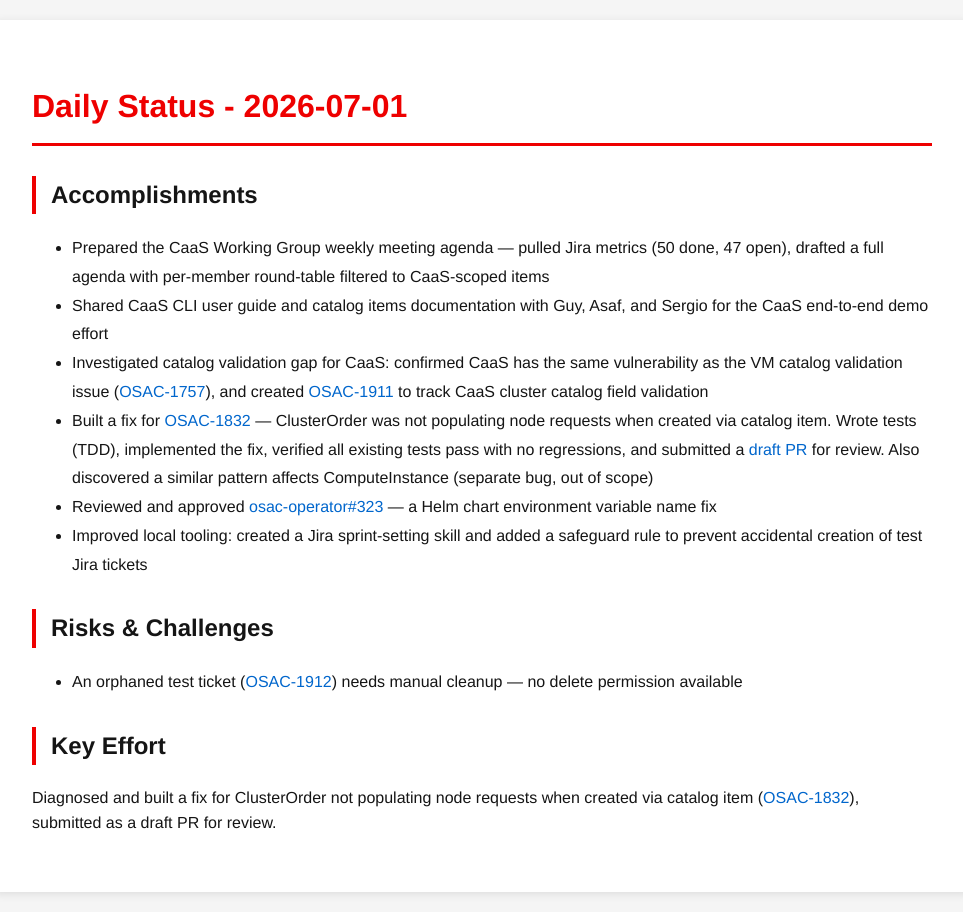
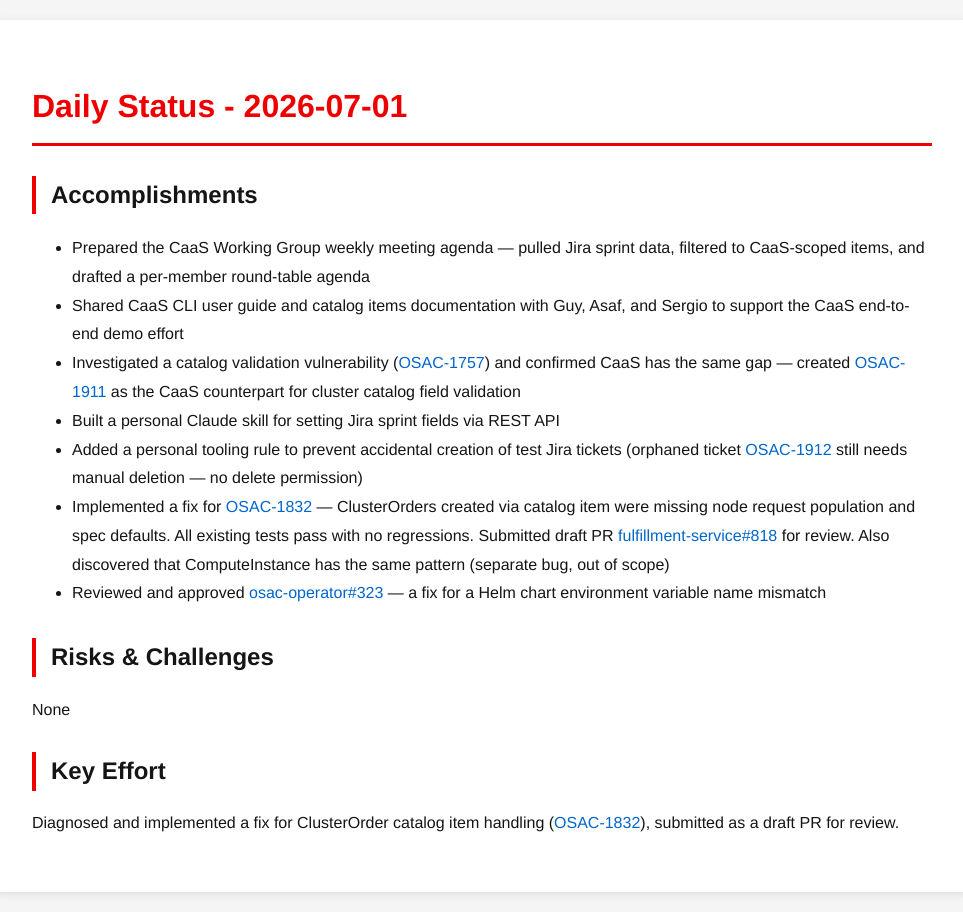
Before and after one commit to tzvatot/daily-status, a Jekyll site: the page built from 2026-07-01.md, in a window 1280 px wide. Shown: the whole page, without its empty margins (158-1121 px from the left). Built offline with Jekyll 4.4.1, drawn with Linux system fonts in a browser that asks for light colours.

Commit message:
Daily status update - 2026-07-01

```diff
--- a/2026-07-01.md
+++ b/2026-07-01.md
@@ -7,15 +7,16 @@
 # Daily Status - 2026-07-01
 
 ## Accomplishments
-- Prepared the CaaS Working Group weekly meeting agenda — pulled Jira metrics (50 done, 47 open), drafted a full agenda with per-member round-table filtered to CaaS-scoped items
-- Shared CaaS CLI user guide and catalog items documentation with Guy, Asaf, and Sergio for the CaaS end-to-end demo effort
-- Investigated catalog validation gap for CaaS: confirmed CaaS has the same vulnerability as the VM catalog validation issue ([OSAC-1757](https://redhat.atlassian.net/browse/OSAC-1757)), and created [OSAC-1911](https://redhat.atlassian.net/browse/OSAC-1911) to track CaaS cluster catalog field validation
-- Built a fix for [OSAC-1832](https://redhat.atlassian.net/browse/OSAC-1832) — ClusterOrder was not populating node requests when created via catalog item. Wrote tests (TDD), implemented the fix, verified all existing tests pass with no regressions, and submitted a [draft PR](https://github.com/osac-project/fulfillment-service/pull/818) for review. Also discovered a similar pattern affects ComputeInstance (separate bug, out of scope)
-- Reviewed and approved [osac-operator#323](https://github.com/osac-project/osac-operator/pull/323) — a Helm chart environment variable name fix
-- Improved local tooling: created a Jira sprint-setting skill and added a safeguard rule to prevent accidental creation of test Jira tickets
+- Prepared the CaaS Working Group weekly meeting agenda — pulled Jira sprint data, filtered to CaaS-scoped items, and drafted a per-member round-table agenda
+- Shared CaaS CLI user guide and catalog items documentation with Guy, Asaf, and Sergio to support the CaaS end-to-end demo effort
+- Investigated a catalog validation vulnerability ([OSAC-1757](https://redhat.atlassian.net/browse/OSAC-1757)) and confirmed CaaS has the same gap — created [OSAC-1911](https://redhat.atlassian.net/browse/OSAC-1911) as the CaaS counterpart for cluster catalog field validation
+- Built a personal Claude skill for setting Jira sprint fields via REST API
+- Added a personal tooling rule to prevent accidental creation of test Jira tickets (orphaned ticket [OSAC-1912](https://redhat.atlassian.net/browse/OSAC-1912) still needs manual deletion — no delete permission)
+- Implemented a fix for [OSAC-1832](https://redhat.atlassian.net/browse/OSAC-1832) — ClusterOrders created via catalog item were missing node request population and spec defaults. All existing tests pass with no regressions. Submitted draft PR [fulfillment-service#818](https://github.com/osac-project/fulfillment-service/pull/818) for review. Also discovered that ComputeInstance has the same pattern (separate bug, out of scope)
+- Reviewed and approved [osac-operator#323](https://github.com/osac-project/osac-operator/pull/323) — a fix for a Helm chart environment variable name mismatch
 
 ## Risks & Challenges
-- An orphaned test ticket ([OSAC-1912](https://redhat.atlassian.net/browse/OSAC-1912)) needs manual cleanup — no delete permission available
+None
 
 ## Key Effort
-Diagnosed and built a fix for ClusterOrder not populating node requests when created via catalog item ([OSAC-1832](https://redhat.atlassian.net/browse/OSAC-1832)), submitted as a draft PR for review.
+Diagnosed and implemented a fix for ClusterOrder catalog item handling ([OSAC-1832](https://redhat.atlassian.net/browse/OSAC-1832)), submitted as a draft PR for review.
```
